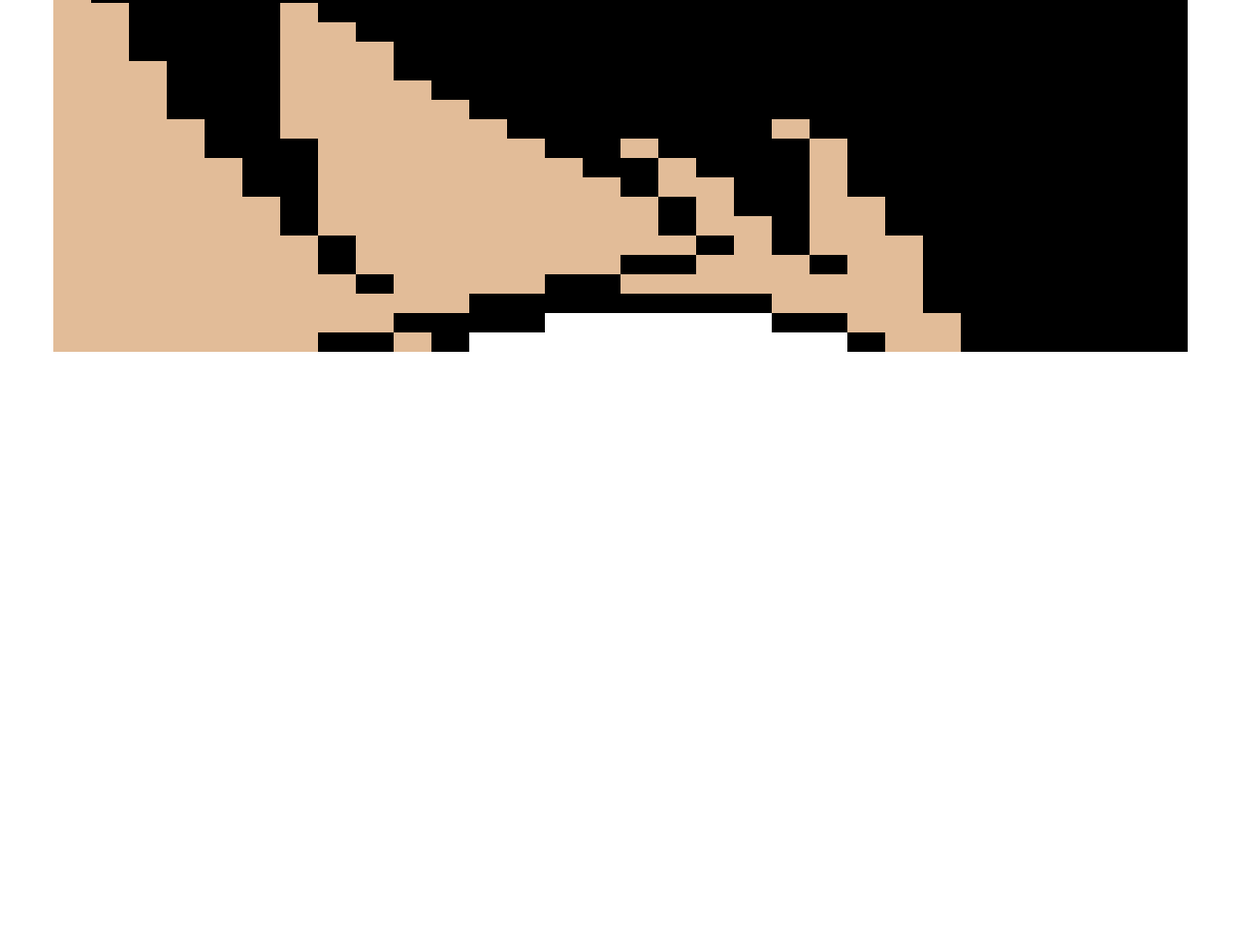
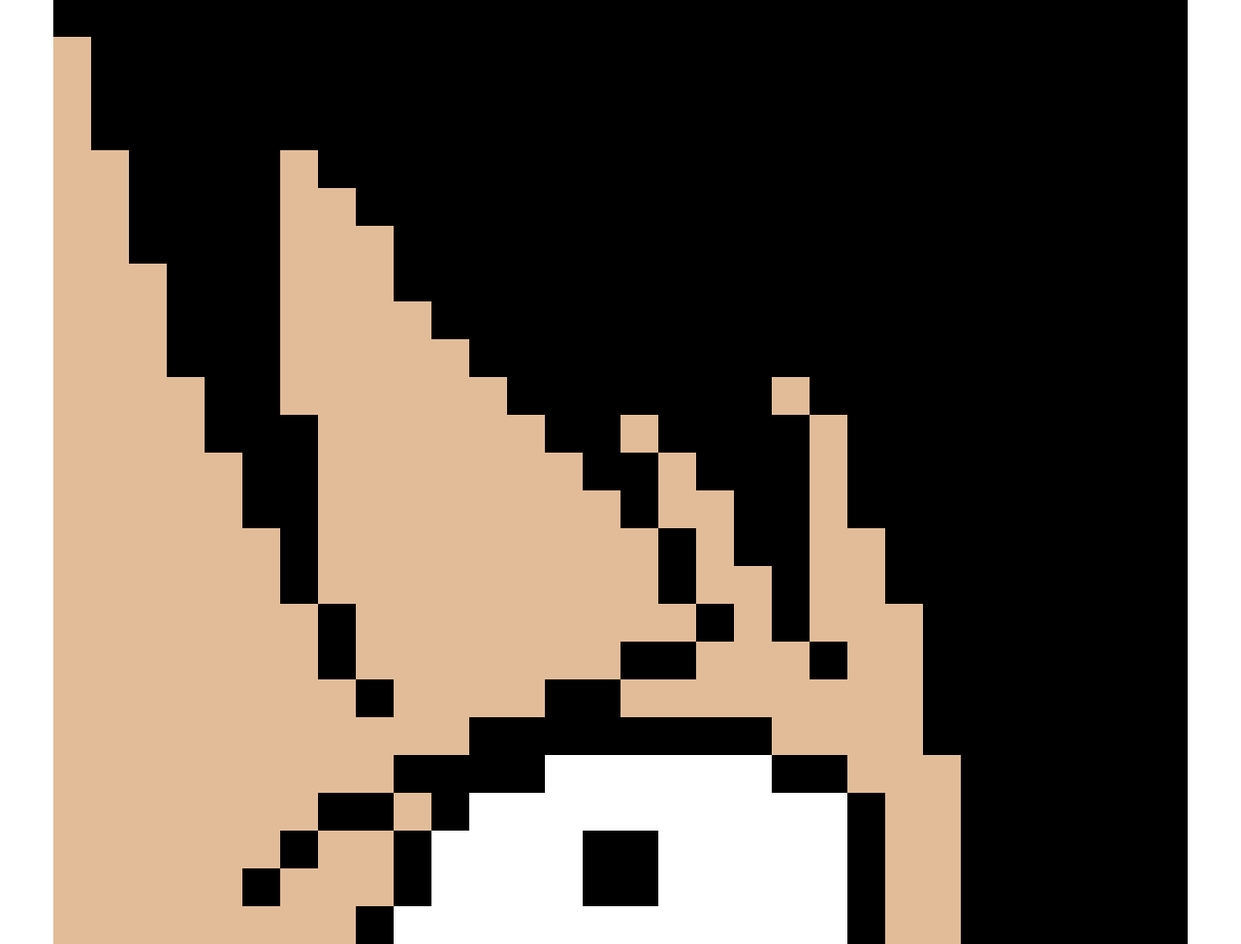
Before and after one commit to LucioMelis/html-css-12bool, a plain HTML site: page bonus2/index.html in a window 1280 px wide. Shown: the part 157-1131 px from the top of the page at 97% size. Before the commit the page ends 800 px from the top, so only its background shows below. Drawn offline with Linux system fonts and the light colour scheme.

Commit message:
workinkg bonus +

```diff
--- a/bonus2/index.html
+++ b/bonus2/index.html
@@ -206,7 +206,40 @@
         <div class="col-6 black square"></div>
     </div>
 
+    <div class="row">
+        <div class="col-6 pink square"></div>
+        <div class="col-1 black square"></div>
+        <div class="col-2 pink square"></div>
+        <div class="col-1 black square"></div>
+        <div class="col-4 white square"></div>
+        <div class="col-2 black square"></div>
+        <div class="col-5 white square"></div>
+        <div class="col-1 black square"></div>
+        <div class="col-2 pink square"></div>
+        <div class="col-6 black square"></div>
+    </div>
 
+    <div class="row">
+        <div class="col-5 pink square"></div>
+        <div class="col-1 black square"></div>
+        <div class="col-3 pink square"></div>
+        <div class="col-1 black square"></div>
+        <div class="col-4 white square"></div>
+        <div class="col-2 black square"></div>
+        <div class="col-5 white square"></div>
+        <div class="col-1 black square"></div>
+        <div class="col-2 pink square"></div>
+        <div class="col-6 black square"></div>
+    </div>
+
+    <div class="row">
+        <div class="col-8 pink square"></div>
+        <div class="col-1 black square"></div>
+        <div class="col-12 white square"></div>
+        <div class="col-1 black square"></div>
+        <div class="col-2 pink square"></div>
+        <div class="col-6 black square"></div>
+    </div>
 
 
 
--- a/bonus2/style.css
+++ b/bonus2/style.css
@@ -5,7 +5,7 @@
 }
 
 .square{
-    height: 20px;
+    height: 39px;
 }
 
 .yellow{
```
